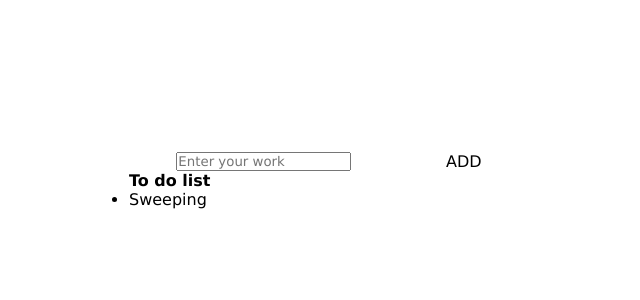
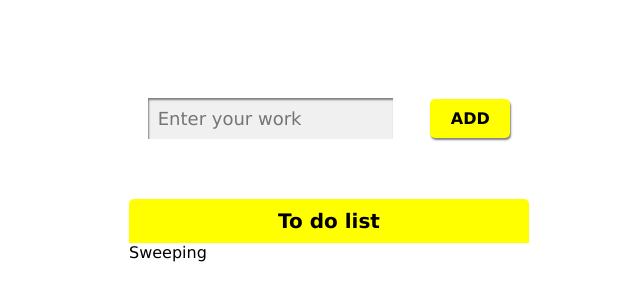
Before and after one commit to navaneethak2005/to-do-list, a plain HTML site: page todo.html in a window 1280 px wide. Shown: the part 220-520 px from the top of the page, without its empty margins (311-951 px from the left). Drawn offline with Linux system fonts and the light colour scheme.

Commit message:
some css style are added

```diff
--- a/style.css
+++ b/style.css
@@ -20,3 +20,43 @@ body{
     align-items: center;
     justify-content: space-between;
 }
+.ipt input{
+    padding: 10px;
+    font-size: 18px;
+    outline: none;
+    background-color: rgb(240,240,240);
+    border:none;
+    box-shadow: inset 1px 2px 2px gray;
+}
+.sbtn{
+    background-color: yellow;
+    padding: 10px;
+    width: 80px;
+    text-align: center;
+    border-radius: 5px;
+    cursor: pointer;
+    font-weight: bold;
+    box-shadow: 1px 2px 2px gray;
+}
+.sbtn:hover{
+    box-shadow: inset 1px 2px 2px gray;
+}
+.list-main{
+    margin-top: 60px;
+    border-radius: 5px;
+    overflow: hidden;
+}
+.list-main h4{
+    text-align: center;
+    padding: 10px;
+    width: 400px;
+    background-color: yellow;
+    font-size: 20px;
+}
+.list-main ul{
+    background-color: rgb(266,266,266);
+    box-shadow: inset 2px 2px 2px gray, inset -19px -2px -2px gray;
+    min-height: auto;
+    max-height: 250px;
+    overflow-y: scroll;
+}
```
